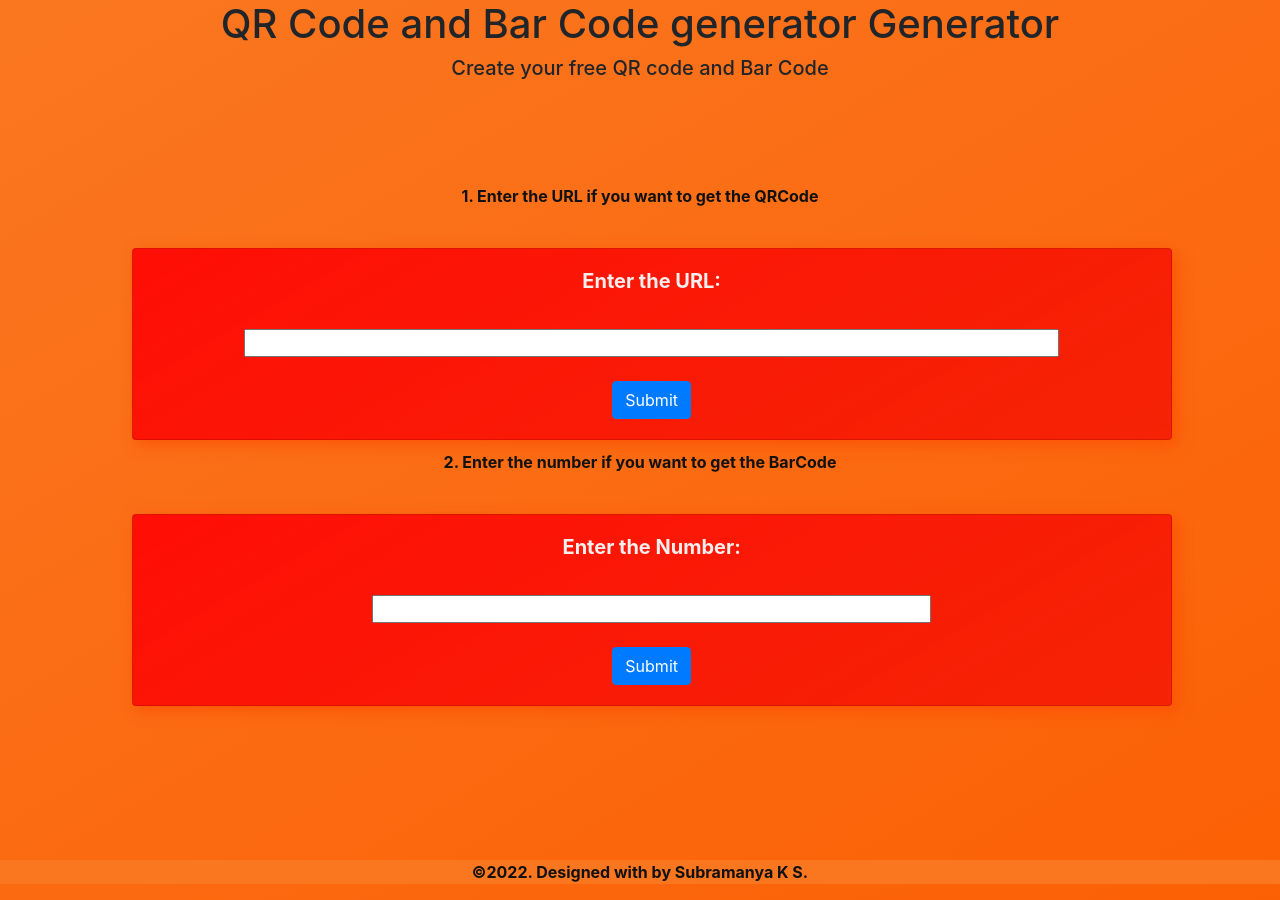
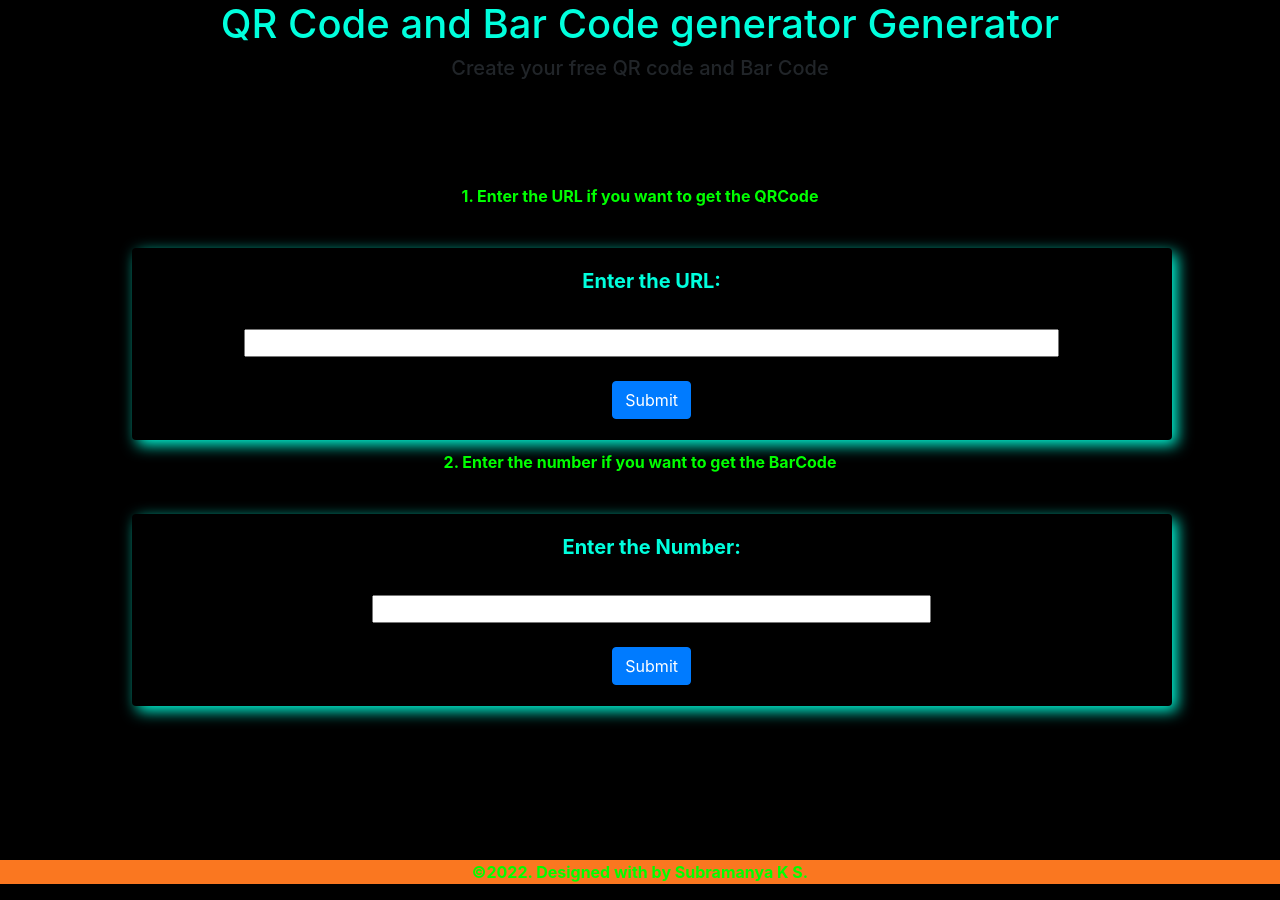
Before and after one commit to SubramanyaKS/QRCodeGenerator, a Flask app: page / in a window 1280 px wide. Run offline with Flask 2, Linux system fonts and the light colour scheme; some libraries are stand-ins or nearby versions.

Commit message:
updated style

```diff
--- a/static/style.css
+++ b/static/style.css
@@ -7,7 +7,12 @@
 .body{
     padding: 0%;
 }
-
+.fa-search {
+	color:#ffffff;
+}
+h1{
+	color:#00ffdd !important;
+}
 .images{
 	align-items: center;
 }
@@ -41,19 +46,20 @@
 	padding-right: 0;
 }
 body{
-	background: linear-gradient(150deg, #fa7720, #fc6005) !important;
+	/*background: linear-gradient(150deg, #fa7720, #fc6005) !important;*/
+	background-color:#000 !important;
 
 }
 .card{
-	background: linear-gradient(150deg, #ff0e06, hsla(7, 96%, 49%, 0.966)) !important;
-	/*background-color: #fa0808 !important;*/
+	/*background: linear-gradient(150deg, #ff0e06, hsla(7, 96%, 49%, 0.966)) !important;*/
+	background-color: #000000 !important;
 	opacity: 100%;
 	margin-bottom:10px;
 	margin-left:10px;
 	border-radius:0;
     align-items: center;
     text-align: center;
-	box-shadow:5px 5px 15px rgba(252, 79, 4, 0.8);
+	box-shadow:5px 5px 15px #00ffdd;
 	transition:all 0.3s ease-in;
 	-webkit-transition:all 0.3s ease-in;
 	-moz-transition:all 0.3s ease-in;
@@ -61,17 +67,17 @@ body{
 }
 
 .card h5{
-	color:#f5eeee;
+	color:#00ffdd;
 }
 p{
-	color:#111111;
+	color:#00ff00;
 }
 .card:hover h5{
 	color:rgb(17, 17, 17);
 
 }
 .card:hover{
-	background-color:#800000 !important;
+	background-color:#00ff00 !important;
 	transition:0.5s;
 	transform: scale(1.1);
 
```
